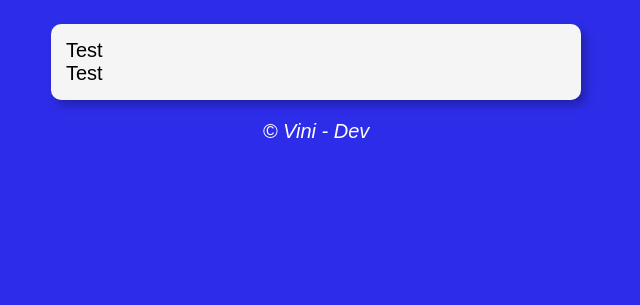
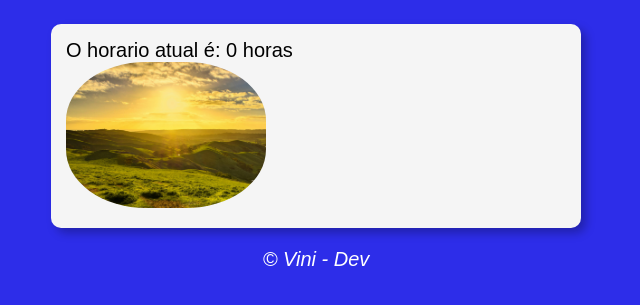
Before and after one commit to ViniciusESanto/Timer, a plain HTML site: page index.html in a window 1280 px wide. Shown: the part 75-380 px from the top of the page, without its empty margins (324-964 px from the left). Drawn offline with Linux system fonts and the light colour scheme.

Commit message:
Atualização de projeto
- Adição de imagens
- Modificação de Imagens
- Implementação de sistema de horários no arquivo .js

```diff
--- a/index.html
+++ b/index.html
@@ -4,18 +4,18 @@
     <meta charset="UTF-8">
     <meta name="viewport" content="width=device-width, initial-scale=1.0">
     <link rel="stylesheet" href="./style.css">
-    <title>Relogio!</title>
+    <title>Timer</title>
 </head>
-<body>
+<body onload="loader()">
     <header>
         <h1>Timer</h1>
     </header>
     <section>
-        <div>
-            Test
+        <div id="msg">
+            O horario atual é:
         </div>
-        <div>
-            Test
+        <div id="photo">
+            <img id="image" src="./Images/manha.jpg.jpg" alt="Photos">
         </div>
     </section>
     <footer><p>&copy; Vini - Dev</p></footer>
--- a/main.js
+++ b/main.js
@@ -0,0 +1,16 @@
+function loader(){
+
+    var msg = window.document.getElementById('msg')
+    var img = window.document.getElementById('imagem')
+    var data = new Date()
+    var time = data.getHours()
+    msg.innerHTML = `O horario atual é: ${time} horas`
+
+    if (time >= 0 && time < 12) {
+        img.scr = 'manha.jpg'
+    } else if (time >= 12 && time < 18) {
+        img.src = 'tarde.jpg'
+    } else {
+        img.src = 'noite.jpg'
+    }
+}
--- a/style.css
+++ b/style.css
@@ -23,3 +23,9 @@ footer {
     text-align: center;
     font-style: italic;
 }
+
+img {
+    width: 200px;
+    align-items: center;
+    border-radius: 40%;
+}
```
Also changed, not shown: Images/manha.jpg.jpg (added), Images/noite.jpg.jpg (added), Images/tarde.jpg.jpg (added).
